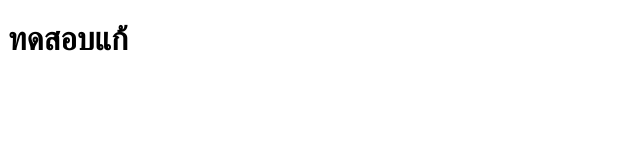
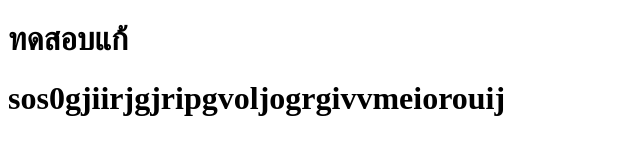
Before and after one commit to techcomkpp20-Jamess/My-profile-6, a plain HTML site: page index.html in a window 1280 px wide. Shown: the whole page, without its empty margins (0-640 px from the left). Drawn offline with Linux system fonts and the light colour scheme.

Commit message:
update index.html line 10

```diff
--- a/index.html
+++ b/index.html
@@ -7,5 +7,6 @@
 </head>
 <body>
     <h1>ทดสอบแก้</h1>
+    <h1> sos0gjiirjgjripgvoljogrgivvmeiorouij </h1>
 </body>
 </html>
```
